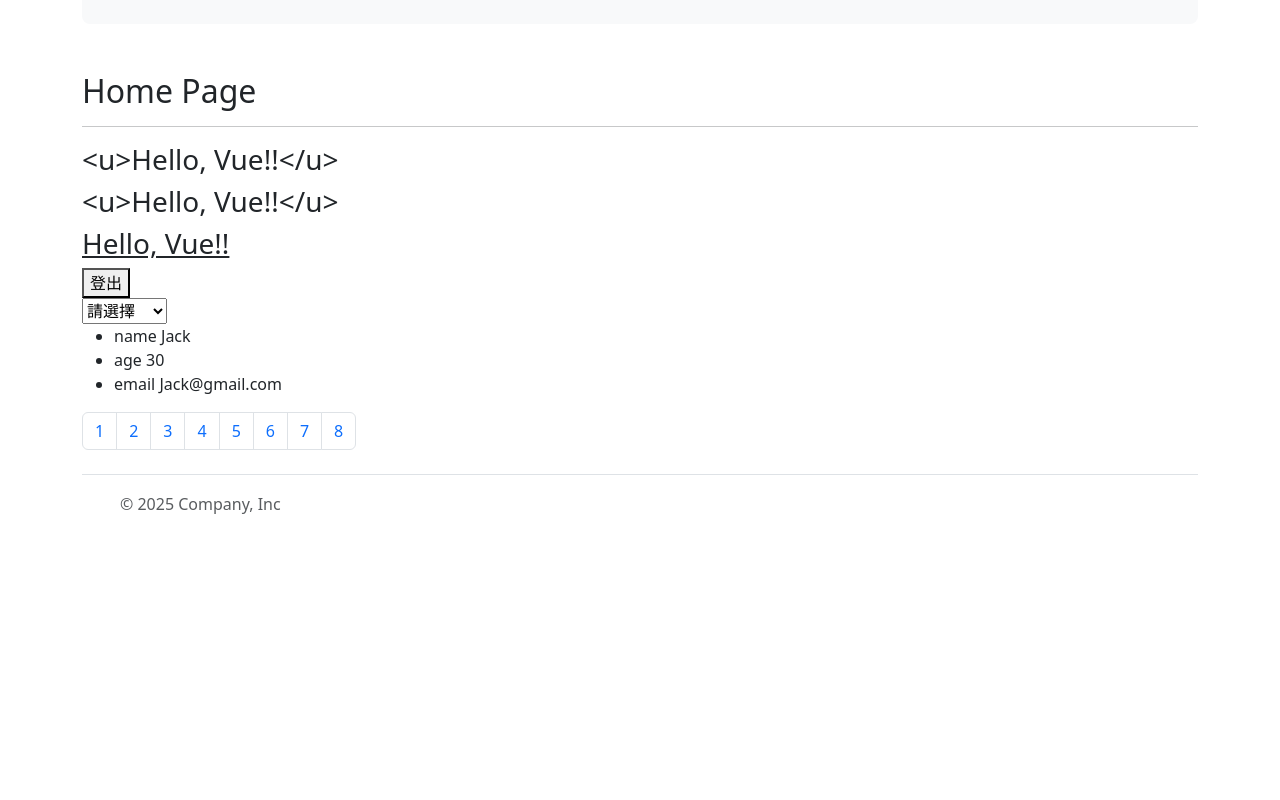
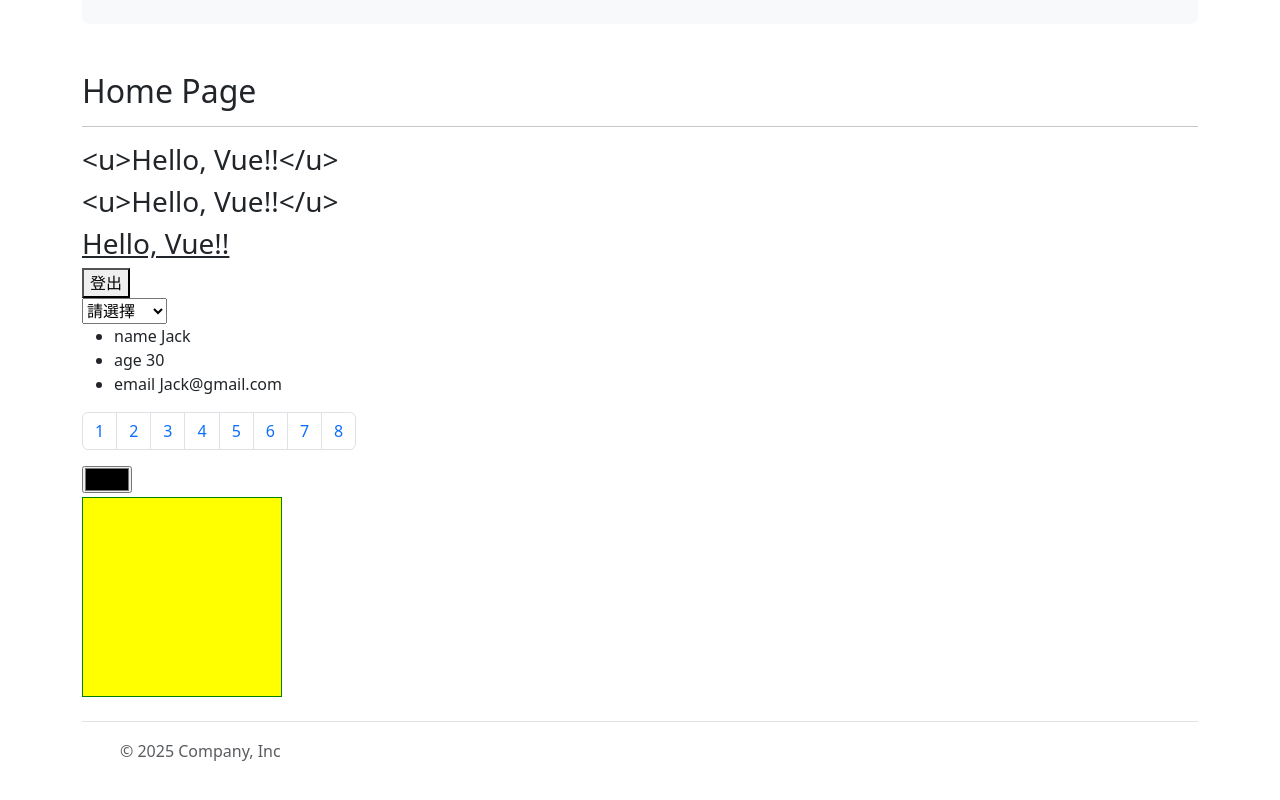
Before and after one commit to HsiaoHungWang/vue-ojtm, a Vue app: page /home in a window 1280 px wide. Shown: the part 294-1094 px from the top of the page. Before the commit the page ends 851 px from the top, so only its background shows below. Built offline with nearby package versions, Linux system fonts and the light colour scheme.

Commit message:
:style 的用法

```diff
--- a/src/components/DirectiveComponent.vue
+++ b/src/components/DirectiveComponent.vue
@@ -17,6 +17,8 @@ const regions = ref([
 
 const selectedRegion = ref("");
 const user = ref({ "name": "Jack", "age": 30, "email": "Jack@gmail.com" })
+const bgColor = ref('yellow');
+
 </script>
 
 <template>
@@ -49,6 +51,9 @@ const user = ref({ "name": "Jack", "age": 30, "email": "Jack@gmail.com" })
                 <li class="page-item" v-for="i in 8"><a class="page-link" href="#">{{ i }}</a></li>
             </ul>
         </nav>
+        <!--style-->
+        <input type="color" />
+        <div style="width:200px;height:200px;border:1px solid green" :style="{ backgroundColor: bgColor }"></div>
     </div>
 </template>
 
```
